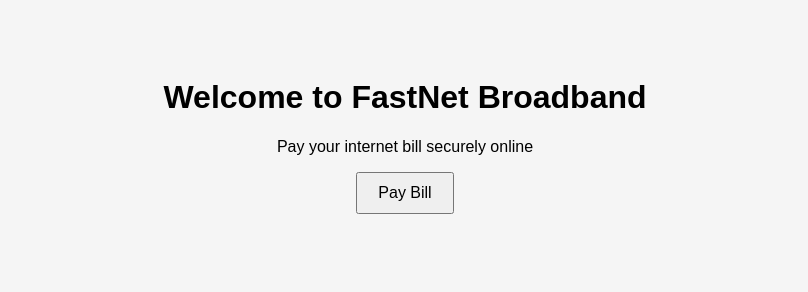
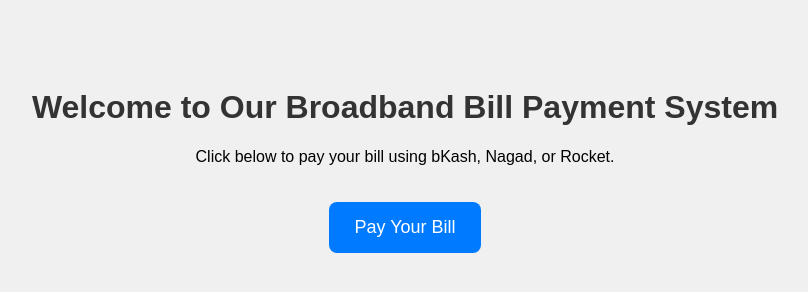
Before and after one commit to Zisanmimi/broadband-bill-site, a plain HTML site: page index.html in a window 1280 px wide. Shown: the whole page, without its empty margins (235-1043 px from the left). Drawn offline with Linux system fonts and the light colour scheme.

Commit message:
Update index.html

```diff
--- a/index.html
+++ b/index.html
@@ -1,12 +1,37 @@
 <!DOCTYPE html>
-<html>
+<html lang="en">
 <head>
-  <title>Broadband Bill Payment</title>
-  <link rel="stylesheet" href="css/style.css">
+  <meta charset="UTF-8" />
+  <meta name="viewport" content="width=device-width, initial-scale=1.0"/>
+  <title>Welcome to Broadband Billing</title>
+  <style>
+    body {
+      text-align: center;
+      font-family: sans-serif;
+      padding: 60px;
+      background: #f0f0f0;
+    }
+    h1 {
+      color: #333;
+    }
+    a {
+      display: inline-block;
+      margin-top: 20px;
+      padding: 15px 25px;
+      background-color: #007BFF;
+      color: white;
+      text-decoration: none;
+      font-size: 18px;
+      border-radius: 8px;
+    }
+    a:hover {
+      background-color: #0056b3;
+    }
+  </style>
 </head>
 <body>
-  <h1>Welcome to FastNet Broadband</h1>
-  <p>Pay your internet bill securely online</p>
-  <a href="pay.html"><button>Pay Bill</button></a>
+  <h1>Welcome to Our Broadband Bill Payment System</h1>
+  <p>Click below to pay your bill using bKash, Nagad, or Rocket.</p>
+  <a href="pay.html">Pay Your Bill</a>
 </body>
 </html>
```
